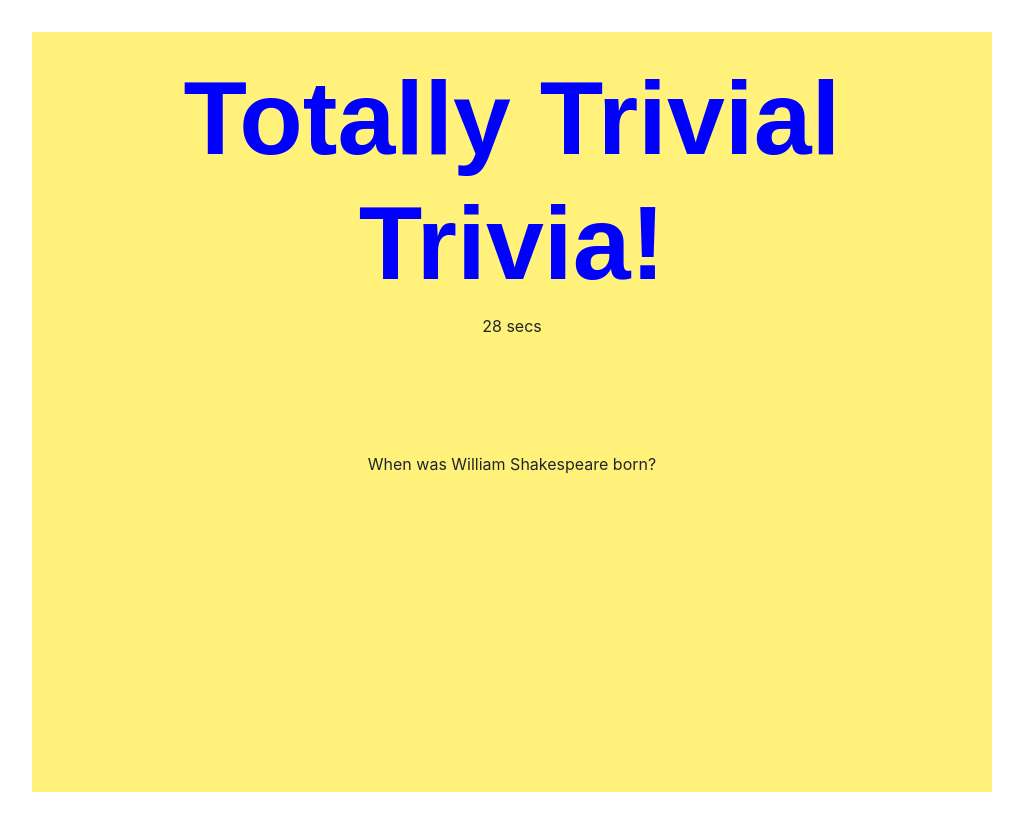
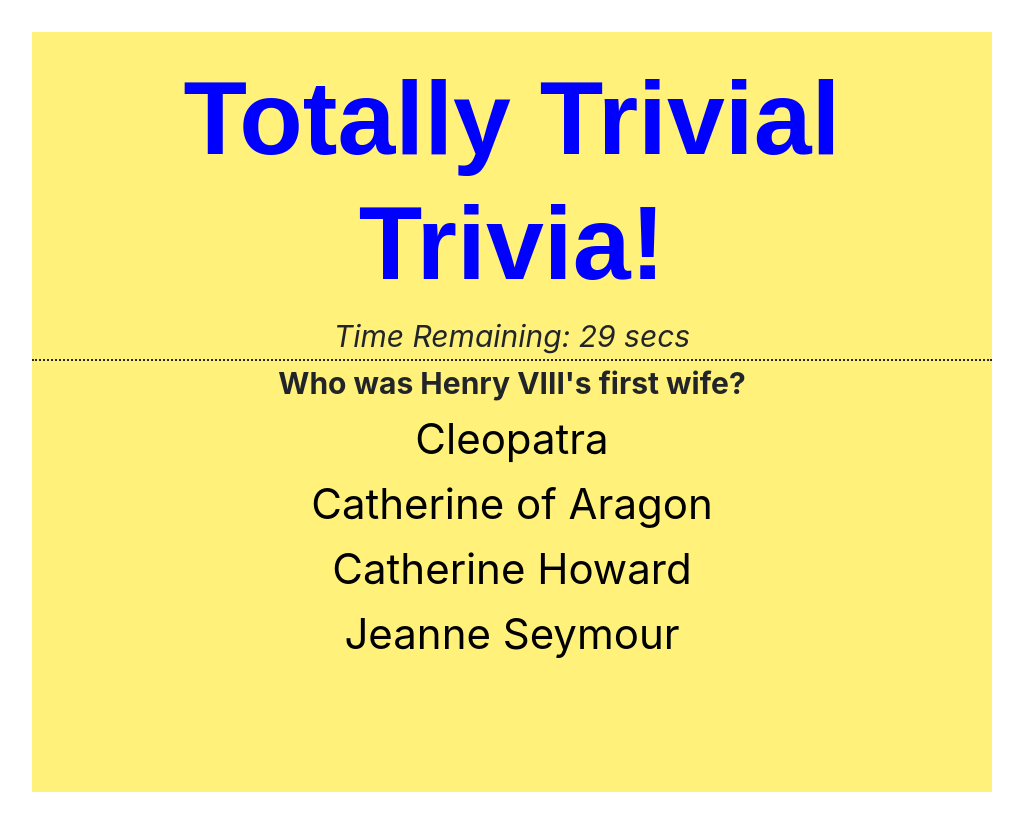
Before and after one commit to Yfatou/TriviaGame, a plain HTML site: page index.html in a window 1280 px wide. Both pictures are taken after a click on the button "Start". Shown: the whole page, without its empty margins (128-1151 px from the left). Drawn offline with nearby package versions, Linux system fonts and the light colour scheme; a web font is replaced by a local one.

Commit message:
answers displayed

```diff
--- a/assets/css/style.css
+++ b/assets/css/style.css
@@ -64,3 +64,14 @@ button:hover {
   background: pink;
   border: 2px solid blue;
 }
+
+#questions-zone {
+    font-size: 30px;
+    font-weight: bold;
+}
+
+#timer {
+    font-size: 30px;
+    font-style: italic;
+    border-bottom: dotted 2px;
+}
--- a/assets/javascript/app.js
+++ b/assets/javascript/app.js
@@ -42,25 +42,28 @@ var questionArray = [
 
 //console.log(questionArray[0].question, questionArray[0].answers);
 
-
+//This function will get the question in the array and display it in the right div
+//then it take the choice of answers for that question and display them in the div
 function getQuestion() {
-    $("#timer").html(count + " secs");
+    $("#timer").html("Time Remaining: " + count + " secs");
     $("#questions-zone").html(questionArray[current].question);
     var answersArr = questionArray[current].answers;
     console.log(answersArr);
     var buttonsArr = [];
 
+    //For loop that goes trough the answer array and display the different choices
     $.each(answersArr, function(index){
-        console.log("in the for loop");
-        //var button = $("<button>");
-        $("#answer-zone").append("<button>"+ answersArr[index] + "</button>");
-        index++;
-        //button.text(answersArr[index]);
-        //button.attr("data-id", index);
-        //$("answer-zone").append(button);
+        //$("#answer-zone").append("<button>"+ answersArr[index] + "</button>");
+        //index++;
+        var a = $("<button>");
+          a.addClass("answer");
+          a.attr("data-name", answersArr[index]);
+          a.text(answersArr[index]);
+          $("#answer-zone").append(a);
+          buttonsArr.push(answersArr[index]);
+          console.log(buttonsArr[index]);
+          index++;
     })
-
-
     window.triviaCounter = setInterval(timer, 1000);
 };
 
@@ -72,48 +75,33 @@ function timer() {
         });
 
     } else {
-        $("#timer").html(count + " secs");
+        $("#timer").html("Time Remaining: " + count + " secs");
     }
 };
 
 function nextQuestion() {
     current++;
+    $("#answer-zone").empty();
     clearInterval(window.triviaCounter);
     count = 30;
     $("#timer").html("");
     setTimeout(function() {
-        //reset();
         getQuestion();
     }, 1000)
 };
 
-// function reset() {
-//     $('div[id]').each(function(item) {
-//         $(this).html('');
-//     });
-//     $('.correct').html('Correct answers: ' + _t.answers.correct);
-//     $('.incorrect').html('Incorrect answers: ' + _t.answers.incorrect);
-// };
-
-// _t.answer = function(correct) {
-//     var string = correct ? 'correct' : 'incorrect';
-//     _t.answers[string]++;
-//     $('.' + string).html(string + ' answers: ' + _t.answers[string]);
-// };
-// return _t;
-// };
-
-var Trivia;
 
 $("#start").click(function() {
-    //$(this).hide();
-   // $("div").html("");
-    //Trivia = new $(window());
+    $(this).hide();
     getQuestion();
 });
 
-$("answer-zone").on('click', 'button', function(e) {
-    var userPick = $(this).data("id"),
+//$("#answer-zone").on("click", function() {
+$("button").click(function(){
+    console.log("in button click function") ;
+    var userPick = $(this).val();
+    console.log(userPick);
+    //$(this).data("id"),
         index = questionArray[current].correctAnswer,
         correct = questionArray[current].answers[index];
 
@@ -126,14 +114,5 @@ $("answer-zone").on('click', 'button', function(e) {
 });
 
 
-// function initial(){
-//     $("#start").click(function(){
-//     clearInterval(setIntervalID);
-//     setIntervalID = setInterval(getQuestion,30000);
-//     })
-// }
-
-
-
 
 });
--- a/index.html
+++ b/index.html
@@ -24,11 +24,10 @@
         <h1>Totally Trivial Trivia!</h1>
         <div id="timer">Time remaining:</div>
         <div id="game-area">
-            <div id="questions-zone">
-                <div id="answer-zone"></div>
-                <button id="start">Start</button>
-            </div>
+            <button id="start">Start</button>
         </div>
+        <div id="questions-zone"></div>
+        <div id="answer-zone"></div>
     </div>
 
 
```
